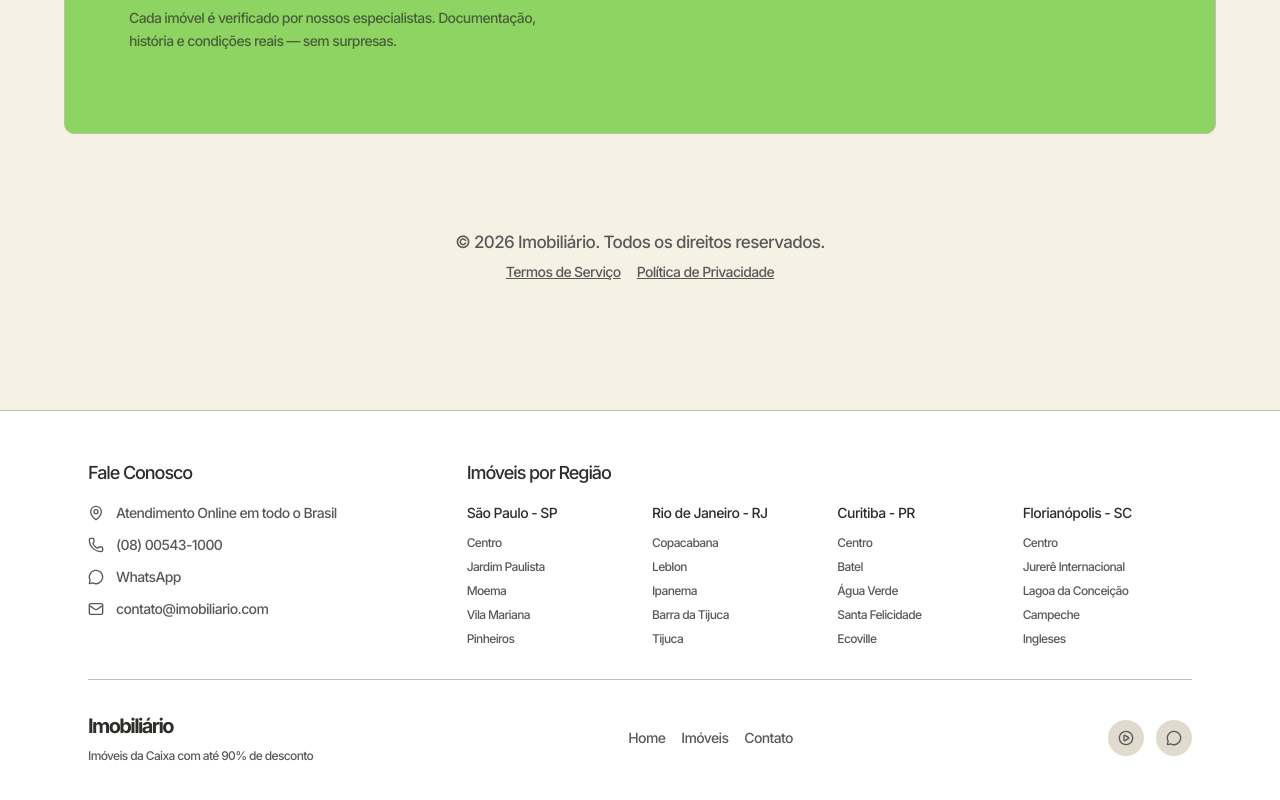
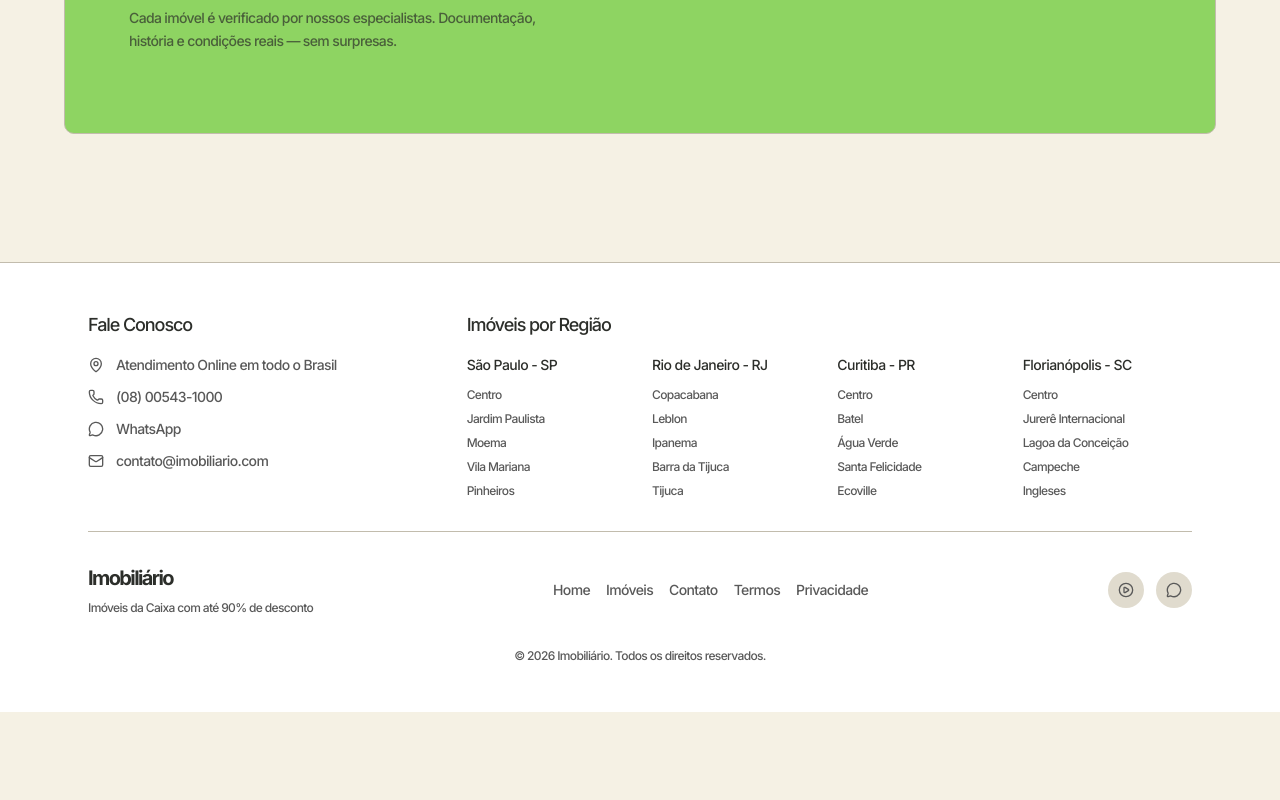
Before and after one commit to MTconnect-BR/imobiliario, a Next.js app: page / in a window 1280 px wide. Shown: the part 1297-2097 px from the top of the page. After the commit the page ends 2009 px from the top, so only its background shows below. Built offline with nearby package versions, Linux system fonts and the light colour scheme.

Commit message:
fix: remove footer antigo da homepage, footer completo em SiteFooter
- Removido footer inline da page.tsx
- Adicionados links Termos e Privacidade ao SiteFooter
- Copyright dinâmico com ano atual
- Footer aparece em todas as páginas (exceto CRM/auth)

```diff
--- a/app/page.tsx
+++ b/app/page.tsx
@@ -1,4 +1,3 @@
-import Link from "next/link";
 import { HomeSearch } from "@/components/home-search";
 
 export default function Home() {
@@ -80,18 +79,6 @@ export default function Home() {
         </div>
       </section>
 
-      {/* Footer */}
-      <footer className="px-6 py-12 text-center text-sm text-muted-foreground">
-        <p className="mb-2">&copy; 2026 Imobiliário. Todos os direitos reservados.</p>
-        <div className="flex items-center justify-center gap-4">
-          <Link href="/termos-de-servico" className="underline hover:text-foreground transition-colors">
-            Termos de Serviço
-          </Link>
-          <Link href="/politica-de-privacidade" className="underline hover:text-foreground transition-colors">
-            Política de Privacidade
-          </Link>
-        </div>
-      </footer>
     </main>
   );
 }
--- a/components/site-footer.tsx
+++ b/components/site-footer.tsx
@@ -109,6 +109,12 @@ export function SiteFooter() {
             <Link href="/contato" className="text-muted-foreground hover:text-foreground transition-colors">
               Contato
             </Link>
+            <Link href="/termos-de-servico" className="text-muted-foreground hover:text-foreground transition-colors">
+              Termos
+            </Link>
+            <Link href="/politica-de-privacidade" className="text-muted-foreground hover:text-foreground transition-colors">
+              Privacidade
+            </Link>
           </nav>
 
           <div className="flex items-center gap-3">
@@ -132,6 +138,11 @@ export function SiteFooter() {
             </a>
           </div>
         </div>
+
+        {/* Copyright */}
+        <div className="mt-8 text-center text-xs text-muted-foreground">
+          &copy; {new Date().getFullYear()} Imobiliário. Todos os direitos reservados.
+        </div>
       </div>
     </footer>
   );
```
